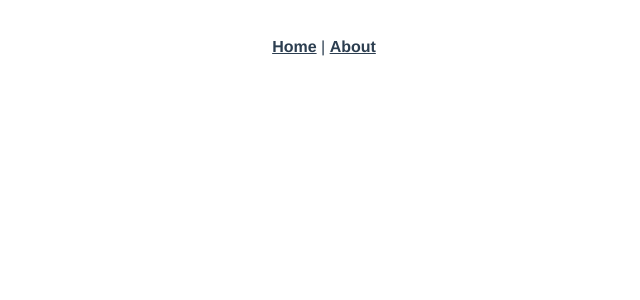
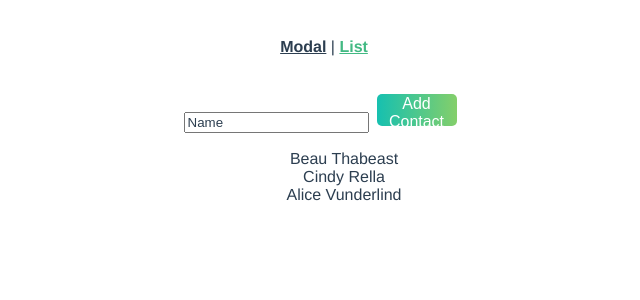
Before and after one commit to dubiBerlin/animate-vue, a Vue app: page /list in a window 1280 px wide. Shown: the top 300 px of the page, without its empty margins (316-956 px from the left). Built offline with nearby package versions, Linux system fonts and the light colour scheme.

Commit message:
add list.vue and remove about.vue, rename Home to Modal

```diff
--- a/src/App.vue
+++ b/src/App.vue
@@ -1,8 +1,8 @@
 <template>
   <div id="app">
     <div id="nav">
-      <router-link to="/">Home</router-link> |
-      <router-link to="/about">About</router-link>
+      <router-link to="/">Modal</router-link> |
+      <router-link to="/list">List</router-link>
     </div>
     <transition name="slide-fade" mode="out-in">
       <router-view />
@@ -55,6 +55,32 @@ button {
   background-color: #e0e0e0;
 }
 
+
+#nav {
+  padding: 30px;
+}
+
+#nav a {
+  font-weight: bold;
+  color: #2c3e50;
+}
+
+#nav a.router-link-exact-active {
+  color: #42b983;
+}
+
+p {
+  font-size: 0.8em;
+}
+
+::placeholder {
+  color: #2c3e50;
+}
+
+ul {
+  list-style-type: none;
+}
+
 /** TRANSITIONS */
 .fade-enter {
   opacity: 0;
--- a/src/router.js
+++ b/src/router.js
@@ -1,6 +1,6 @@
 import Vue from "vue";
 import Router from "vue-router";
-import Home from "./views/Home.vue";
+import Modal from "./views/Modal.vue";
 
 Vue.use(Router);
 
@@ -10,17 +10,17 @@ export default new Router({
   routes: [
     {
       path: "/",
-      name: "home",
-      component: Home
+      name: "modal",
+      component: Modal
     },
     {
-      path: "/about",
-      name: "about",
+      path: "/list",
+      name: "list",
       // route level code-splitting
       // this generates a separate chunk (about.[hash].js) for this route
       // which is lazy-loaded when the route is visited.
       component: () =>
-        import(/* webpackChunkName: "about" */ "./views/About.vue")
+        import(/* webpackChunkName: "about" */ "./views/List.vue")
     }
   ]
 });
--- a/src/views/About.vue
+++ /dev/null
@@ -1,5 +0,0 @@
-<template>
-  <div class="about">
-    <h1>This is an about page</h1>
-  </div>
-</template>
--- /dev/null
+++ b/src/views/List.vue
@@ -0,0 +1,29 @@
+<template>
+  <div>
+    <input type="text" v-model="newContact" placeholder="Name" />
+    <button @click="addContact">Add Contact</button>
+
+    <ul>
+      <li v-for="contact in contacts" :key="contact">
+        {{ contact }}
+      </li>
+    </ul>
+  </div>
+</template>
+
+<script>
+export default {
+  data() {
+    return {
+      newContact: '',
+      contacts: ['Beau Thabeast', 'Cindy Rella', 'Alice Vunderlind']
+    }
+  },
+  methods: {
+    addContact() {
+      this.contacts.push(this.newContact)
+      this.newContact = ''
+    }
+  }
+}
+</script>
```
Also changed, not shown: src/views/Modal.vue (renamed from src/views/Home.vue).
